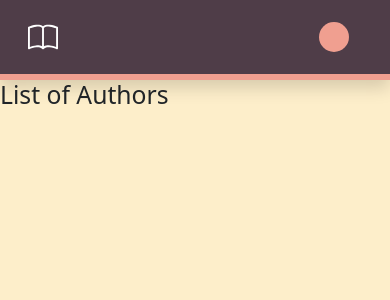
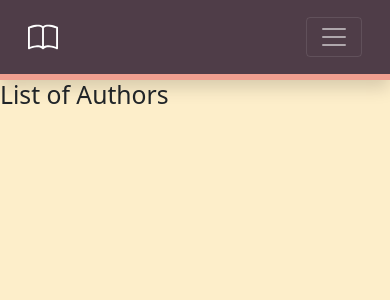
Before and after one commit to marketulinek/LibraryApp, a Django app: page /author/ in a window 390 px wide. Shown: the top 300 px of the page. Run offline with Django 4.2, Linux system fonts and the light colour scheme; data that the repository does not hold is empty.

Commit message:
made hamburger icon visible by adding class navbar-dark and made navbar attached to the top

```diff
--- a/library_app/ils/static/ils/global.css
+++ b/library_app/ils/static/ils/global.css
@@ -13,11 +13,7 @@ a:hover { color: #d97877 !important; }
     border-bottom: 6px solid #F09F90;
     color: white;
 }
-/* Added as temporary solution for the original icon for hamburger menu not being visible */
-.navbar-toggler-icon {
-    background: #F09F90;
-    border-radius: 50%;
- }
+
 
 /* ************** */
 /*   BREADCRUMB   */
--- a/library_app/ils/templates/base.html
+++ b/library_app/ils/templates/base.html
@@ -8,7 +8,7 @@
         <link rel="stylesheet" type="text/css" href="{% static 'ils/global.css' %}">
       </head>
     <body>
-        <nav class="navbar navbar-expand-md shadow p-3 sticky-top">
+        <nav class="navbar navbar-dark navbar-expand-md shadow p-3 sticky-top">
             <div class="container-fluid">
               <a class="navbar-brand text-reset" href="{% url 'index' %}">
                 <svg xmlns="http://www.w3.org/2000/svg" width="30" height="30" fill="currentColor" class="bi bi-book" viewBox="0 0 16 16">
```
